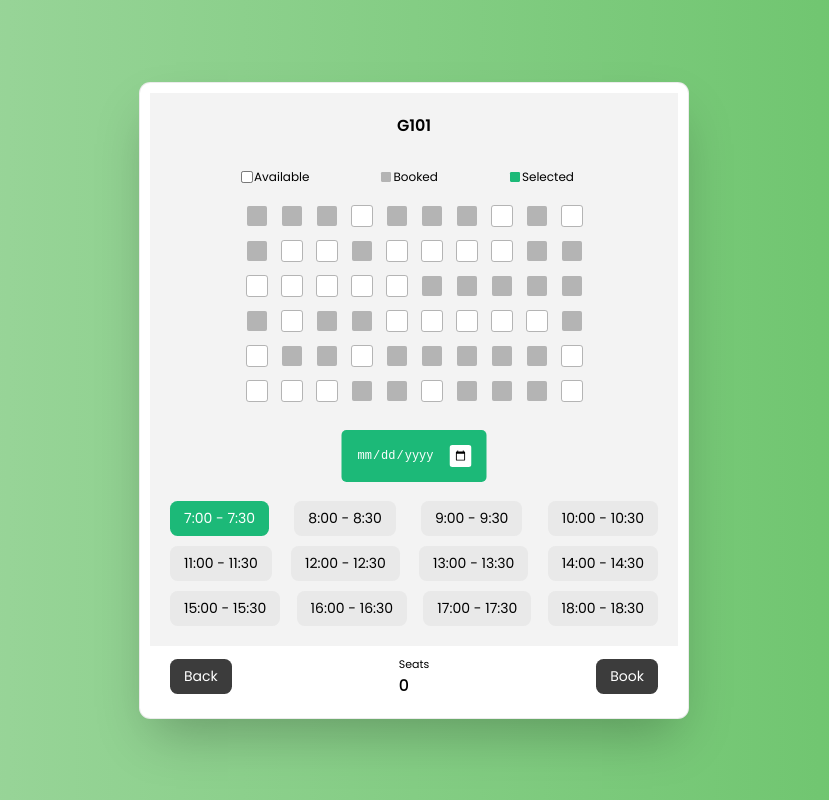
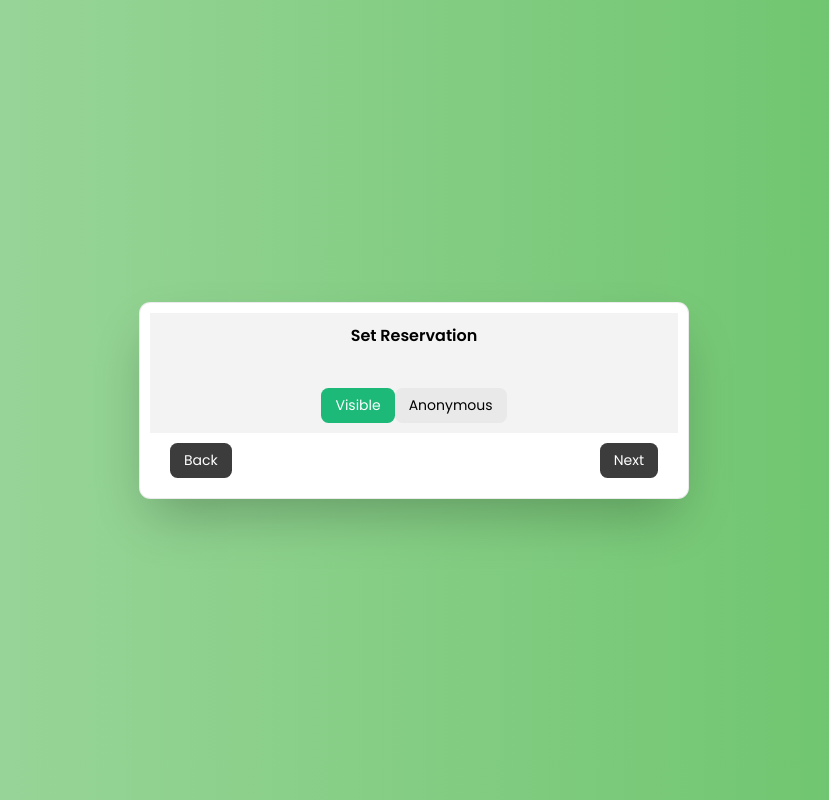
Before and after one commit to VinceRyanWang/CCAPDEV-MCO, a plain HTML site: page reserve.html in a window 1280 px wide. Shown: the whole page, without its empty margins (226-1055 px from the left). Drawn offline with nearby package versions, Linux system fonts and the light colour scheme.

Commit message:
Update reserve.html

```diff
--- a/reserve.html
+++ b/reserve.html
@@ -4,10 +4,10 @@
 
     <meta charset="UTF-8" />
     <meta name="viewport" content="width=device-width, initial-scale=1.0" />
-    <title>Lab Booking</title>
+    <title>Lab Selection</title>
 
     <!--Style Sheet-->
-    <link rel="stylesheet" href="reserve.css">
+    <link rel="stylesheet" href="setVisibility.css">
 
     <!--Google Fonts and Icons-->
     <link
@@ -25,116 +25,30 @@
   <body>
 
 
-    <div class="lab">
+    <div class="rooms">
       <div class="form">
         <div class="slot-selector">
 
           <!--Lab Name-->
           <div class="head">
-            <div class="title">G101</div>
+            <div class="title">Set Reservation</div>
           </div>
 
-          <div class="seats">
+          <div class="view-slider">
+
+            <!--lab Slots-->
             <div class="status">
-              <div class="item">Available</div>
-              <div class="item">Booked</div>
-              <div class="item">Selected</div>
+              <input type="radio" name="view" id="l1" checked />
+              <label for="l1" class="view"> Visible</label>
+              <input type="radio" id="l2" name="view" />
+              <label for="l2" class="view"> Anonymous </label>
+
             </div>
-
-            <!--Box slots-->
-            <div class="all-seats">
-              <input type="checkbox" name="box" id="s1" />
-              <label for="s1" class="seat booked"></label>
-            </div>
-          </div>
-
-          <input type="date">
-
-          <div class="timings">
-
-            <!--Time Slots-->
-            <div class="times">
-              <input type="radio" name="time" id="t1" checked />
-              <label for="t1" class="time">7:00 - 7:30</label>
-              <input type="radio" id="t2" name="time" />
-              <label for="t2" class="time"> 8:00 - 8:30 </label>
-              <input type="radio" id="t3" name="time" />
-              <label for="t3" class="time"> 9:00 - 9:30 </label>
-              <input type="radio" id="t4" name="time" />
-              <label for="t4" class="time"> 10:00 - 10:30 </label>
-            </div>
-
-            <!--Time Slots-->
-            <div class="times">
-              <input type="radio" name="time" id="t5">
-              <label for="t5" class="time">11:00 - 11:30</label>
-              <input type="radio" id="t6" name="time" />
-              <label for="t6" class="time"> 12:00 - 12:30 </label>
-              <input type="radio" id="t7" name="time" />
-              <label for="t7" class="time"> 13:00 - 13:30 </label>
-              <input type="radio" id="t8" name="time" />
-              <label for="t8" class="time"> 14:00 - 14:30 </label>
-            </div>
-
-            <!--Time Slots-->
-            <div class="times">
-              <input type="radio" name="time" id="t9">
-              <label for="t9" class="time">15:00 - 15:30</label>
-              <input type="radio" id="t10" name="time" />
-              <label for="t10" class="time"> 16:00 - 16:30 </label>
-              <input type="radio" id="t11" name="time" />
-              <label for="t11" class="time"> 17:00 - 17:30 </label>
-              <input type="radio" id="t12" name="time" />
-              <label for="t12" class="time"> 18:00 - 18:30 </label>
-            </div>
-
           </div>
         </div>
         <div class="book">
-          <button type="button" onclick="window.location.href = 'home.html';">Back</button>
-          <div class="total">
-            <span> Seats </span>
-            <div class="amount">0</div>
-          </div>
-          <a href="setVisibility.html"><button type="button">Book</button></a>
+            <button type="button" onclick="window.location.href = 'reserve.html';">Back</button>
+            <a href="confirmation.html"><button type="button">Next</button></a>
         </div>
       </div>
     </div>
-
-
-    <!--Javascript IDK what-->
-
-    <script>
-      let seats = document.querySelector(".all-seats");
-      for (var i = 0; i < 59; i++) {
-        let randint = Math.floor(Math.random() * 2);
-        let booked = randint === 1 ? "booked" : "";
-        seats.insertAdjacentHTML(
-          "beforeend",
-          '<input type="checkbox" name="box" id="s' +
-            (i + 2) +
-            '" /><label for="s' +
-            (i + 2) +
-            '" class="seat ' +
-            booked +
-            '"></label>'
-        );
-      }
-
-      let box = seats.querySelectorAll("input");
-      box.forEach((ticket) => {
-        ticket.addEventListener("change", () => {
-          let amount = document.querySelector(".amount").innerHTML;
-          amount = Number(amount);
-
-          if (ticket.checked) {
-            amount += 1;
-          } else {
-            amount -= 1;
-          }
-          document.querySelector(".amount").innerHTML = amount;
-        });
-      });
-    </script>
-  </body>
-</html>
```
